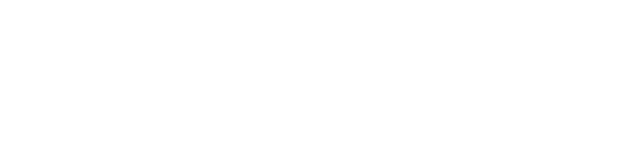
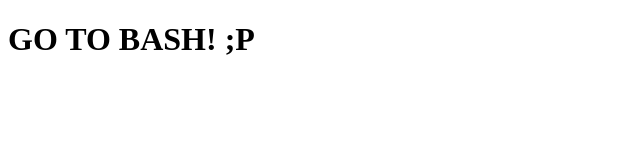
Before and after one commit to ggabriz/Project1, a plain HTML site: page index.html in a window 1280 px wide. Shown: the whole page, without its empty margins (0-640 px from the left). Drawn offline with Linux system fonts and the light colour scheme.

Commit message:
Add the best code in the word

```diff
--- a/index.html
+++ b/index.html
@@ -6,5 +6,7 @@
 </head>
 <body>
 
+<h1>GO TO BASH! ;P</h1>
+
 </body>
 </html>
```
